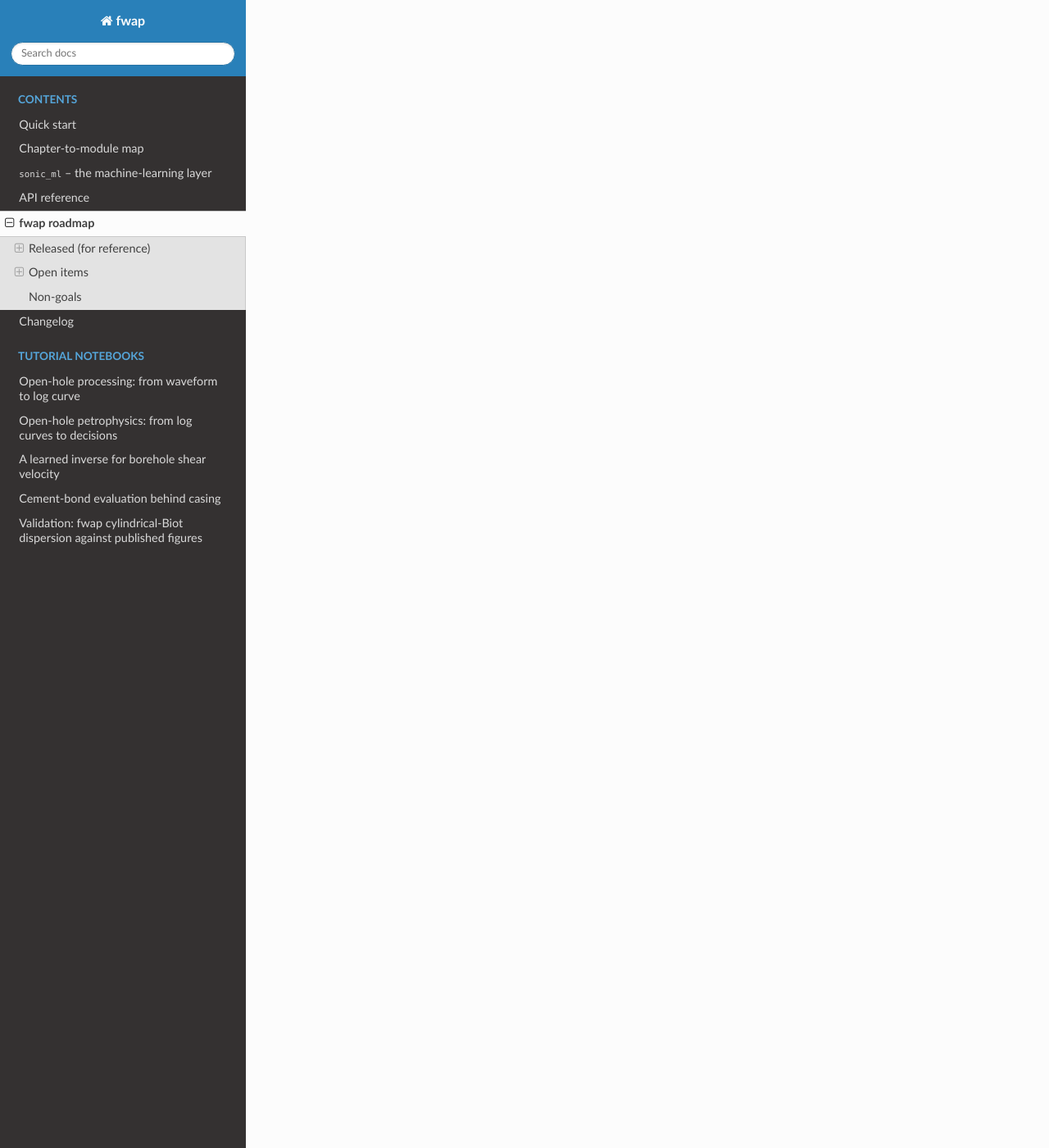
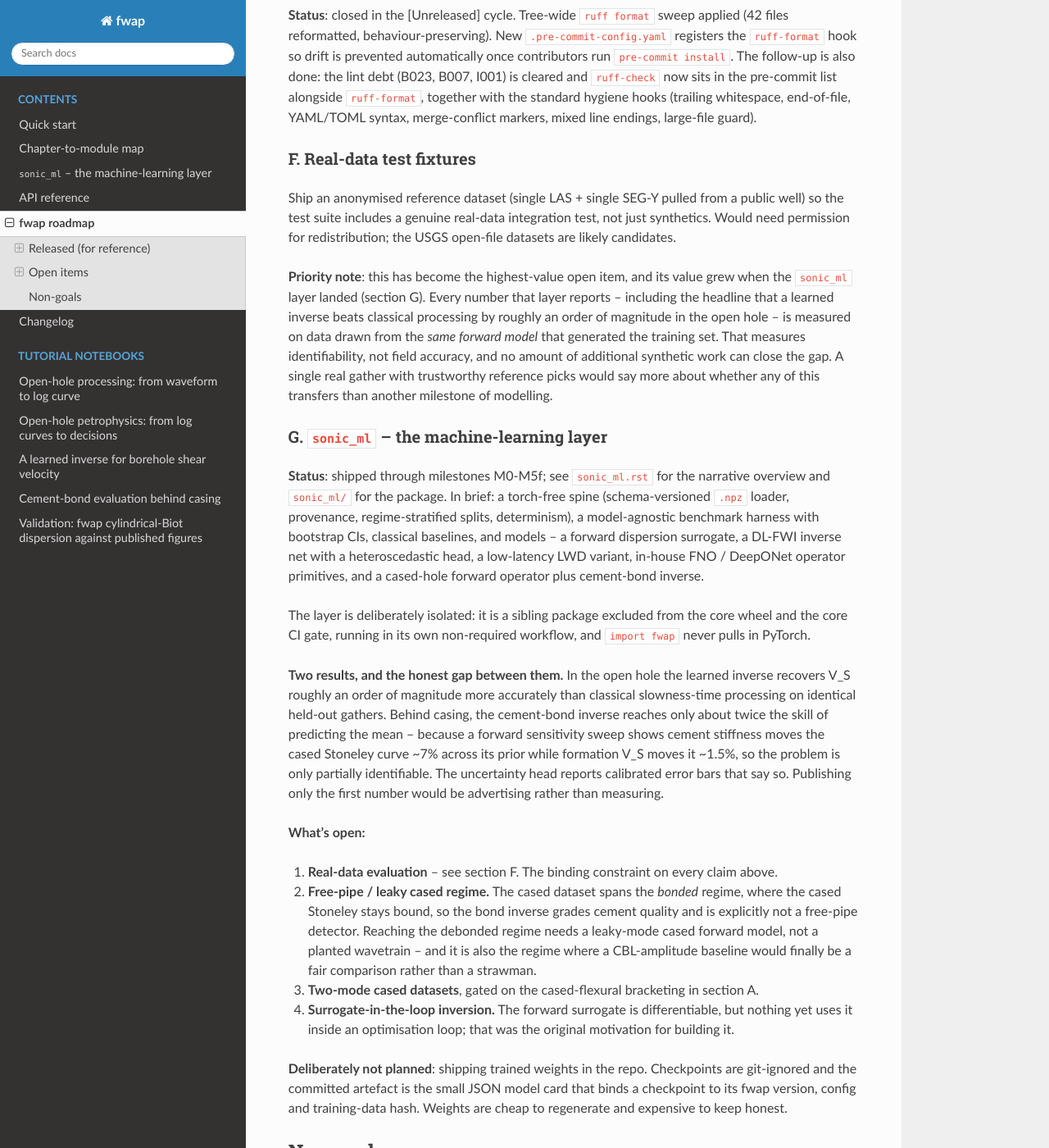
Before and after one commit to ingehap/fwap, a Sphinx documentation site: the page built from docs/roadmap.md, in a window 1280 px wide and 1400 px high, scrolled down 9179 px. Shown: the whole window at 82% size. Built offline with Sphinx 7.4.7 and the Read the Docs theme 3.1.0, drawn with Linux system fonts in a browser that asks for light colours; some of the changed text lies outside the part shown.

Commit message:
Bring the roadmap back in line with the tree
Several status claims had gone stale as work landed.

- Section A (cylindrical-Biot solver) still described the leaky-mode extension
  as "what remains" long after leaky n=0/n=1/n=2, quadrupole, layered and
  cased-hole, and VTI solvers had all shipped -- plan items A through H in
  plans/cylindrical_biot.md are closed. It now records the family as
  essentially complete and names the two things genuinely left: extending the
  validation notebook to the full set of published reference figures, and
  improving cased-flexural bracketing (the reason the cased dataset is still
  single-mode).
- Section E said ruff-check was not yet hooked pending a lint-debt cleanup.
  Both have since happened; the hook list is now recorded accurately.
- New section G documents the sonic_ml layer, which did not exist when this
  file was written: what shipped across M0-M5f, the isolation guarantees, the
  two headline results with the identifiability gap between them stated, and
  four open follow-ons (real data, free-pipe/leaky cased regime, two-mode cased
  datasets, surrogate-in-the-loop inversion). Also records the deliberate
  decision not to ship trained weights -- the committed artefact is the model
  card, not the checkpoint.
- Section F (real-data fixtures) is flagged as the highest-value open item,
  because every quantitative claim in the repo -- sonic_ml's included -- is
  measured against the same forward model that generated the data. No further
  synthetic work can close that gap.

A summary table at the top gives the real remaining scope so a reader is not
misled by the length of the list below it, and a note records that status is
checked against the tree rather than from memory: the stale section A is
exactly the failure mode that note exists to prevent.

Every solver and sonic_ml name cited was verified to exist before writing.
Docs build clean; docs-only change, no source touched.

Co-Authored-By: Claude Opus 4.8 <noreply@anthropic.com>
Claude-Session: https://claude.ai/code/session_01WP3R7PYAZLDTRA856ijsAc

```diff
--- a/docs/roadmap.md
+++ b/docs/roadmap.md
@@ -2,6 +2,31 @@
 
 A living document of open items that would meaningfully extend fwap
 beyond the 0.4.0 release, ordered by estimated effort × user-value.
+
+**Where things stand.** Most of what this document was originally
+written to track has shipped. The book's four Parts and the extension
+layer were complete by the end of the post-0.4.0 cycle; the
+cylindrical-Biot solver family (section A) has since closed out
+through leaky modes, quadrupole, layered / cased-hole and VTI; and a
+machine-learning layer that was not contemplated when this file was
+written now sits alongside the package (section G). Sections B, C and
+E are closed and kept for reference.
+
+What remains is shorter and sharper than the list below suggests:
+
+| Open item | Why it matters |
+|-----------|----------------|
+| **F. Real-data fixtures** | The binding constraint on every quantitative claim in the repo, `sonic_ml`'s included. Everything is currently measured against the same forward model that generated it. |
+| **G. `sonic_ml` follow-ons** | Free-pipe / leaky cased regime; surrogate-in-the-loop inversion. |
+| **A.1 Validation figures** | Ties the solver to published literature rather than to itself. |
+| **D. Conda-forge recipe** | Packaging only; unblocked once a PyPI release is live. |
+
+A note on how this file is kept honest: items are marked closed only
+when the code and its tests are on `main`, and status claims are
+checked against the tree rather than against memory. Section A carried
+a "leaky modes are still open" note for some time after the leaky
+solvers had actually shipped; that is the failure mode this heading
+exists to prevent.
 
 ## Released (for reference)
 
@@ -195,28 +220,41 @@ The phenomenological models stay shipped
 need a closed-form smoothed-step dispersion curve without solving
 the determinant per frequency.
 
-**What's still open** in the cylindrical-Biot family:
+**Status (superseded)**: the paragraphs above describe the state
+when only the two bound-mode solvers shipped. The family is now
+essentially complete -- plan items A through H in
+`plans/cylindrical_biot.md` are all closed, including everything the
+"remaining work" note below anticipated:
 
-**What to build (remaining work, leaky-mode regime)**:
+- **Leaky modes** (the item this section was written to track):
+  `pseudo_rayleigh_modal_dispersion` (n=0), leaky flexural (n=1) and
+  leaky quadrupole (n=2), with complex-`k_z` root-finding, outgoing-
+  wave boundary conditions, and branch tracking across the leaky
+  cutoff. Leaky solutions carry a spatial attenuation rate alongside
+  the phase slowness.
+- **Quadrupole (n=2)**: `quadrupole_dispersion`, bound and leaky.
+- **Layered / cased hole**: `stoneley_dispersion_layered`,
+  `flexural_dispersion_layered`, `quadrupole_dispersion_layered` over
+  a `BoreholeLayer` stack (mudcake, altered zone, casing + cement),
+  including fast-formation cased flexural.
+- **VTI formations**: `stoneley_dispersion_vti`,
+  `flexural_dispersion_vti`.
 
-Both bound-mode solvers ship; what remains is the leaky-mode
-extension. The bound-mode solver uses real-valued ``k_z >
-omega/V_alpha`` for every wave speed ``V_alpha``, so all radial
-wavenumbers F, p, s are real and positive. Leaky modes
-(pseudo-Rayleigh, fast-formation flexural, leaky-quadrupole)
-sit at complex ``k_z`` with at least one of F, p, s having
-non-zero imaginary part. Their solver needs:
+**What is actually still open here** is narrow:
 
-1. Outgoing Hankel-function (rather than decaying Bessel) BCs for
-   the radiating component(s);
-2. Complex-``k_z`` root-finding via Mueller iteration (real-axis
-   ``brentq`` no longer applies);
-3. Branch tracking across the leaky cutoff at the corresponding
-   wave-speed boundary.
-
-The same scaffolding (modal-determinant assembly, dispersion-
-curve marching, BoreholeMode return type) extends straight from
-the bound-mode solver.
+1. **Validation-figure coverage** (plan item I, marked partial). The
+   validation notebook checks the solver against published oracle
+   values, but not yet against every figure in the reference set
+   (Paillet & Cheng 1991 Fig. 4.5; Schmitt 1988 Fig. 4; Tang & Cheng
+   2004 Fig. 3.4). Extending it is bounded, unglamorous work with
+   real payoff: these are the only checks that tie the solver to
+   literature rather than to itself.
+2. **Cased flexural bracketing.** The layered n=1 solver no longer
+   refuses fast formations, but its root-finding stays sparse for a
+   typical casing + cement stack (only a few frequencies converge).
+   That sparseness is why `scripts/gen_surrogate_dataset.py` keeps
+   the cased dataset single-mode; better bracketing would unlock a
+   two-mode cased-hole dataset.
 
 For reference, the original from-scratch problem statement is
 preserved below.
@@ -456,10 +494,11 @@ release is live. Reversible, low-risk; one afternoon's work.
 sweep applied (42 files reformatted, behaviour-preserving). New
 ``.pre-commit-config.yaml`` registers the ``ruff-format`` hook so
 drift is prevented automatically once contributors run
-``pre-commit install``. ``ruff check`` is not yet hooked because the
-tree carries pre-existing lint debt (B023, B007, I001 across various
-modules and tests); a follow-up cleanup PR will clear that debt and
-add ``ruff-check`` to the pre-commit list.
+``pre-commit install``. The follow-up is also done: the lint debt
+(B023, B007, I001) is cleared and ``ruff-check`` now sits in the
+pre-commit list alongside ``ruff-format``, together with the standard
+hygiene hooks (trailing whitespace, end-of-file, YAML/TOML syntax,
+merge-conflict markers, mixed line endings, large-file guard).
 
 ### F. Real-data test fixtures
 
@@ -468,6 +507,67 @@ pulled from a public well) so the test suite includes a genuine
 real-data integration test, not just synthetics. Would need
 permission for redistribution; the USGS open-file datasets are
 likely candidates.
+
+**Priority note**: this has become the highest-value open item, and
+its value grew when the `sonic_ml` layer landed (section G). Every
+number that layer reports -- including the headline that a learned
+inverse beats classical processing by roughly an order of magnitude
+in the open hole -- is measured on data drawn from the *same forward
+model* that generated the training set. That measures identifiability,
+not field accuracy, and no amount of additional synthetic work can
+close the gap. A single real gather with trustworthy reference picks
+would say more about whether any of this transfers than another
+milestone of modelling.
+
+### G. `sonic_ml` -- the machine-learning layer
+
+**Status**: shipped through milestones M0-M5f; see `sonic_ml.rst`
+for the narrative overview and `sonic_ml/` for the package. In brief:
+a torch-free spine (schema-versioned `.npz` loader, provenance,
+regime-stratified splits, determinism), a model-agnostic benchmark
+harness with bootstrap CIs, classical baselines, and models -- a
+forward dispersion surrogate, a DL-FWI inverse net with a
+heteroscedastic head, a low-latency LWD variant, in-house FNO /
+DeepONet operator primitives, and a cased-hole forward operator plus
+cement-bond inverse.
+
+The layer is deliberately isolated: it is a sibling package excluded
+from the core wheel and the core CI gate, running in its own
+non-required workflow, and `import fwap` never pulls in PyTorch.
+
+**Two results, and the honest gap between them.** In the open hole the
+learned inverse recovers V_S roughly an order of magnitude more
+accurately than classical slowness-time processing on identical
+held-out gathers. Behind casing, the cement-bond inverse reaches only
+about twice the skill of predicting the mean -- because a forward
+sensitivity sweep shows cement stiffness moves the cased Stoneley
+curve ~7% across its prior while formation V_S moves it ~1.5%, so the
+problem is only partially identifiable. The uncertainty head reports
+calibrated error bars that say so. Publishing only the first number
+would be advertising rather than measuring.
+
+**What's open:**
+
+1. **Real-data evaluation** -- see section F. The binding constraint
+   on every claim above.
+2. **Free-pipe / leaky cased regime.** The cased dataset spans the
+   *bonded* regime, where the cased Stoneley stays bound, so the bond
+   inverse grades cement quality and is explicitly not a free-pipe
+   detector. Reaching the debonded regime needs a leaky-mode cased
+   forward model, not a planted wavetrain -- and it is also the regime
+   where a CBL-amplitude baseline would finally be a fair comparison
+   rather than a strawman.
+3. **Two-mode cased datasets**, gated on the cased-flexural
+   bracketing in section A.
+4. **Surrogate-in-the-loop inversion.** The forward surrogate is
+   differentiable, but nothing yet uses it inside an optimisation
+   loop; that was the original motivation for building it.
+
+**Deliberately not planned**: shipping trained weights in the repo.
+Checkpoints are git-ignored and the committed artefact is the small
+JSON model card that binds a checkpoint to its fwap version, config
+and training-data hash. Weights are cheap to regenerate and expensive
+to keep honest.
 
 ## Non-goals
 
```
Also changed, not shown: CHANGELOG.md (+23 -0 lines).
